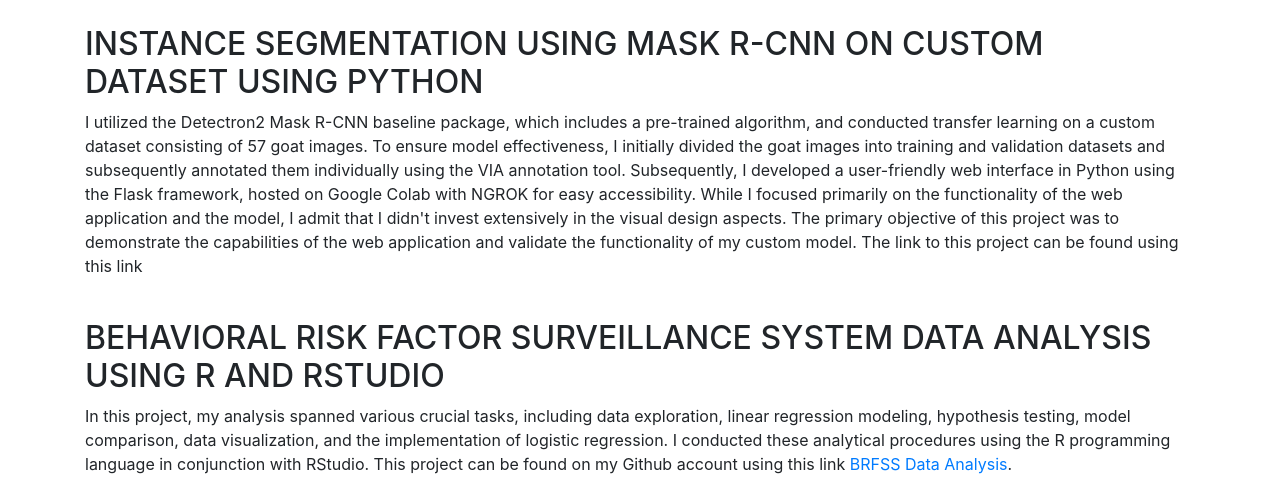
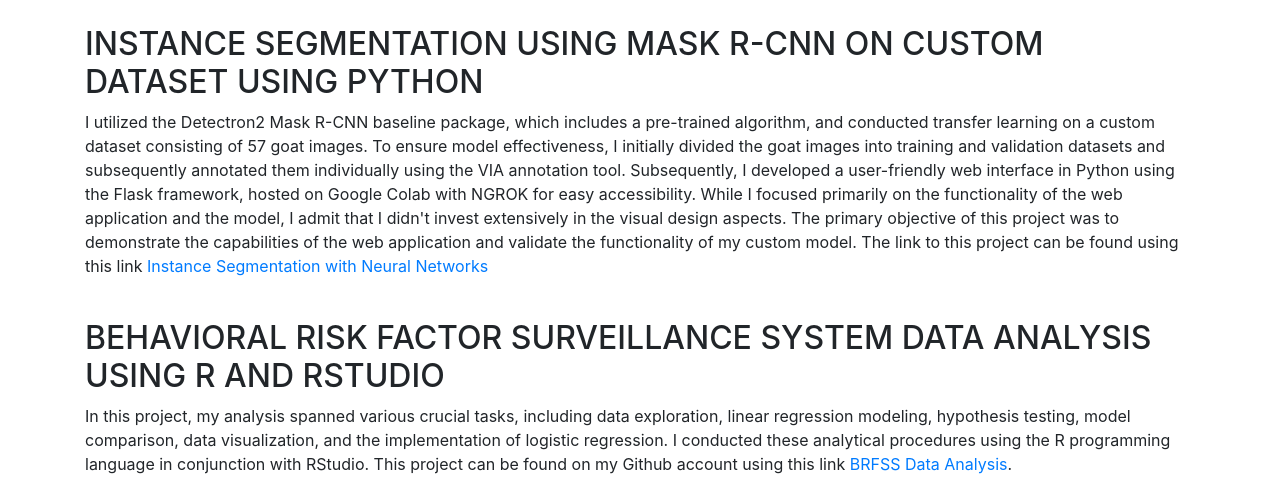
Before and after one commit to christopherbrunswick/portfolio, a Flask app: page /projects in a window 1280 px wide. Shown: the part 56-534 px from the top of the page. Run offline with Flask 2, Linux system fonts and the light colour scheme; some libraries are stand-ins or nearby versions.

Commit message:
added link for instance seg repo

```diff
--- a/templates/projects.html
+++ b/templates/projects.html
@@ -11,7 +11,7 @@
                 using the Flask framework, hosted on Google Colab with NGROK for easy accessibility. While I focused primarily on
                 the functionality of the web application and the model, I admit that I didn't invest extensively in the visual design
                 aspects. The primary objective of this project was to demonstrate the capabilities of the web application and validate
-                the functionality of my custom model. The link to this project can be found using this link <a href="https://github.com/christopherbrunswick/instance_segmentation.git"></a>
+                the functionality of my custom model. The link to this project can be found using this link <a href="https://github.com/christopherbrunswick/instance_segmentation.git">Instance Segmentation with Neural Networks</a>
             </p>
 
         </div>
```
